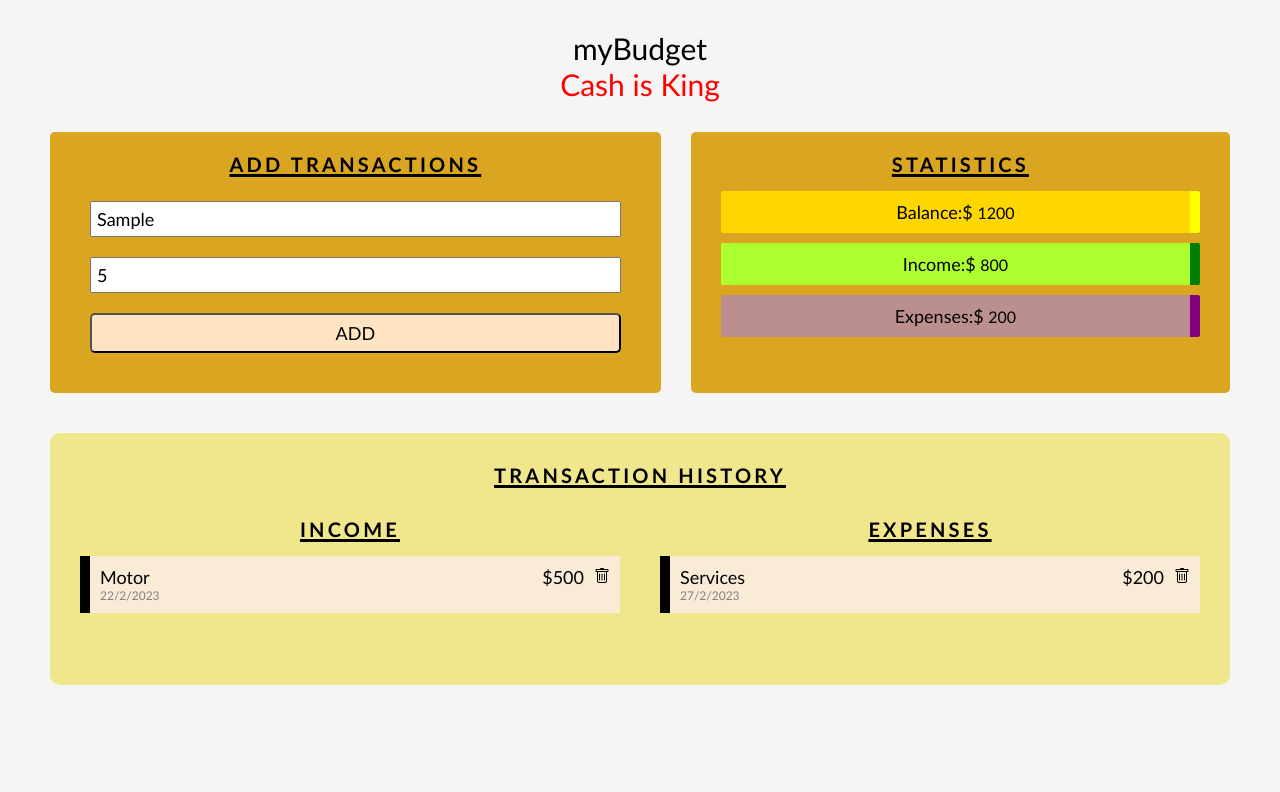
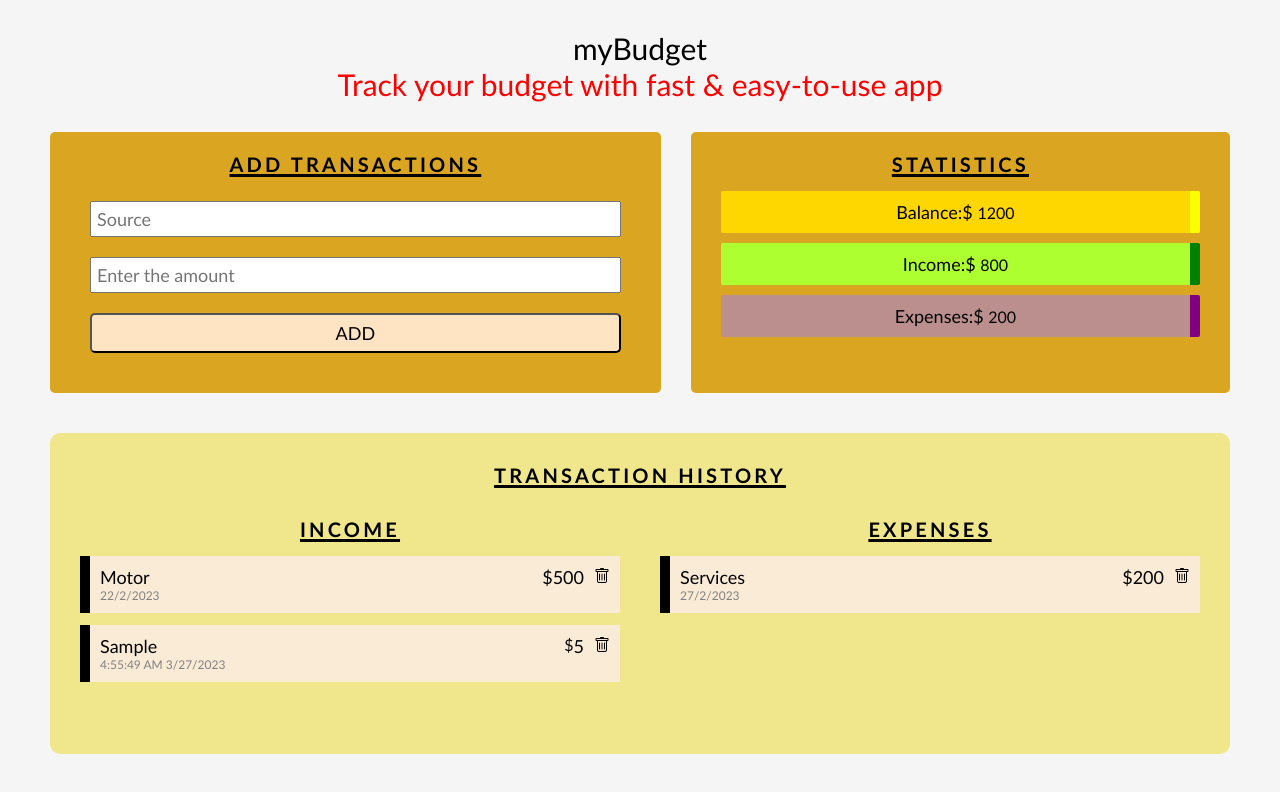
Before and after one commit to ZachroyAnazfitry/myBudget_tracker, a plain HTML site: page index.html in a window 1280 px wide. Both pictures are taken after typing "Sample", "5" into the empty fields and a click on the input "Add". Drawn offline with nearby package versions, Linux system fonts and the light colour scheme.

Commit message:
displaying data with functions

```diff
--- a/index.html
+++ b/index.html
@@ -15,7 +15,7 @@
                 <!-- fisrt section -->
                 <section class="heading">
                     <p class="title">myBudget</p>
-                    <p class="description">Cash is King</p>
+                    <p class="description">Track your budget with fast & easy-to-use app</p>
 
                 </section>
                 <!-- second section -->
@@ -64,6 +64,8 @@
                                     <span>$500</span>
                                     <!-- delete icon from Bootstrap -->
                                     <i class="bi bi-trash delete"></i>
+
+                                </li>
                             </ul>
 
                         </div>
@@ -71,7 +73,7 @@
                         <div class="expense">
 
                             <h3>Expenses</h3>
-                            <ul class="income-list">
+                            <ul class="expense-list">
                                 <!--  -->
                                 <li data-id-="">
                                     <!-- info -->
@@ -83,6 +85,7 @@
                                     <span>$200</span>
                                     <!-- delete icon from Bootstrap -->
                                     <i class="bi bi-trash delete"></i>
+                                </li>
                             </ul>
 
                         </div>
--- a/script.js
+++ b/script.js
@@ -7,29 +7,74 @@
 
 // get and print data into console
 const form = document.querySelector('.add');
+// (improved) conditions
+let transactions = localStorage.getItem("transactions") !== null ? JSON.parse(localStorage.getItem("transactions")) : [];
+
+// 6. capture DOM elements
+const incomeList = document.querySelector('ul.income-list');
+const expenseList = document.querySelector('ul.expense-list');
+
+// 7. function for HTML templates and pass data
+function generateTemplate(id,source,amount,time){
+    return `  <li data-id-="${id}">
+
+        <p>
+            <span>${source}</span>
+            <span id="time">${time}</span>
+        </p>
+        <!-- display amount -->
+        $<span>${Math.abs(amount)}</span>
+        <!-- delete icon from Bootstrap -->
+        <i class="bi bi-trash delete"></i>
+
+    </li>`;
+}
+
+// 6. new function to pass data
+function addTransactionDOM(id,source,amount,time) {
+    // add 4 DOM elements
+    if (amount > 0) {
+        // add income list
+        incomeList.innerHTML += generateTemplate(id,source,amount,time);
+
+    } else {
+        // add expense list
+        expenseList.innerHTML += generateTemplate(id,source,amount,time);
+
+    }
+
+}
+
+// use function to optimize the code
+function addTransaction(source, amount) {
+    // 2. store data,capture information
+    const time = new Date();
+    const transaction = {
+        // 4. adding info id & timestamp
+        id: Math.floor(Math.random()*10),
+        // time variable
+        time: `${time.toLocaleTimeString()} ${time.toLocaleDateString()}`,
+        source,
+        amount,
+    };
+
+    // 3. to update transaction
+    transactions.push(transaction);
+
+    // (improved)need to convert to string for storing data in JS
+    localStorage.setItem("transactions", JSON.stringify(transactions));
+
+    // call the new function and passing information
+    addTransactionDOM(transaction.id,source,amount,transaction.time);
+
+}
 
 // add event listener and print event into console
 form.addEventListener("submit", event =>{
     event.preventDefault();
-    // 2. store data
-    const transaction = {
-        // create objects
-        source: form.source.value,
-        amount: form.amount.value,
-    };
-
-    // store transaction data above
-    // localStorage.setItem("transaction", transaction);
-
-    // need to convert to string for storing db in JS
-    localStorage.setItem("transaction", JSON.stringify(transaction));
-
-    // to store multiple objects
+    // 5. use & call function
+    addTransaction(form.source.value,form.amount.value);
+    form.reset();
 
 
-
-
-
-    // 1. test and see in Console
-    // console.log(form.source.value, form.amount.value);
 })
```
Also changed, not shown: script copy.js (added, +43 -0 lines).
